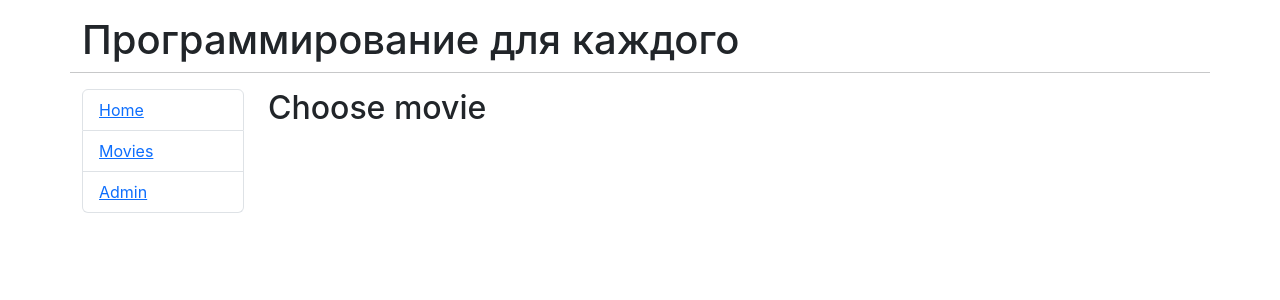
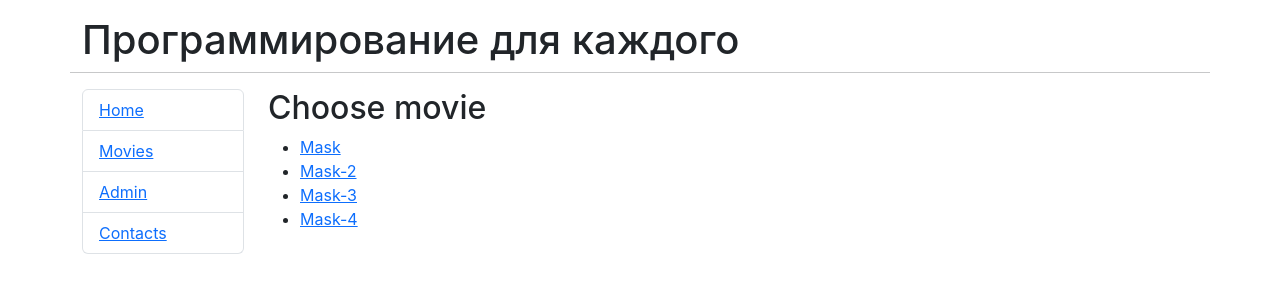
Before and after one commit to SergeyMoshkov/go-movies, a React (Create React App) app: page /movies in a window 1280 px wide. Shown: the top 300 px of the page. Built offline with nearby package versions, Linux system fonts and the light colour scheme; the HTML template or start-up script is replaced by a standard one.

Commit message:
added function Movie

```diff
--- a/src/App.js
+++ b/src/App.js
@@ -1,8 +1,10 @@
-import React, { Fragment } from 'react';
-import { BrowserRouter as Router, Routes, Route, Link } from "react-router-dom";
+import React, { Fragment, Component } from 'react';
+import { BrowserRouter as Router, Routes, Route, Link, useParams } from "react-router-dom";
 import Home from './components/Home';
 import Movies from './components/Movies';
 import Admin from './components/Admin';
+import Contacts from './components/Contacts';
+// import { render } from 'react-dom';
 
 export default function App() {
   return (
@@ -24,6 +26,9 @@ export default function App() {
                   <li className="list-group-item">
                     <Link to="/admin">Admin</Link>
                   </li>
+                  <li className="list-group-item">
+                    <Link to="/contacts">Contacts</Link>
+                  </li>
                 </ul>
               </nav>
             </div>
@@ -31,7 +36,9 @@ export default function App() {
               <Routes>
                 <Route path="/" element={<Home />} />
                 <Route path="/movies" element={<Movies />} />
+                <Route path="/movies/:id" element={<Movie />} />
                 <Route path="/admin" element={<Admin />} />
+                <Route path="/contacts" element={<Contacts />} />
               </Routes>
             </div>
           </div>
@@ -40,3 +47,10 @@ export default function App() {
     </Router>
   );
 }
+
+function Movie() {
+  let { id } = useParams();
+  return (
+    <h2>Movie id {id}</h2>
+  )
+}
--- /dev/null
+++ b/src/components/Contacts.js
@@ -0,0 +1,11 @@
+import React, { Component, Fragment } from 'react';
+
+export default class Contact extends Component {
+    render() {
+        return (
+            <Fragment>
+                <h2>Contacts</h2>
+            </Fragment>
+        );
+    }
+}
--- a/src/components/Movies.js
+++ b/src/components/Movies.js
@@ -1,7 +1,32 @@
-import React, { Component } from "react";
+import React, { Component, Fragment } from "react";
+import { Link, useParams } from "react-router-dom";
 
 export default class Movies extends Component {
+
+    state = { movies: [] };
+
+    componentDidMount() {
+        this.setState({
+            movies: [
+                { id: 1, title: "Mask", runtime: 142 },
+                { id: 2, title: "Mask-2", runtime: 175 },
+                { id: 3, title: "Mask-3", runtime: 134 },
+                { id: 3, title: "Mask-4", runtime: 136 }
+            ]
+        })
+    }
     render() {
-        return <h2>Choose movie</h2>;
+        return (
+            <Fragment>
+                <h2>Choose movie</h2>
+                <ul>
+                    {this.state.movies.map((m) => (
+                        <li key={m.id}>
+                            <Link to={`/movies/${m.id}`}>{m.title}</Link>
+                        </li>
+                    ))}
+                </ul>
+            </Fragment>
+        );
     }
 }
```
